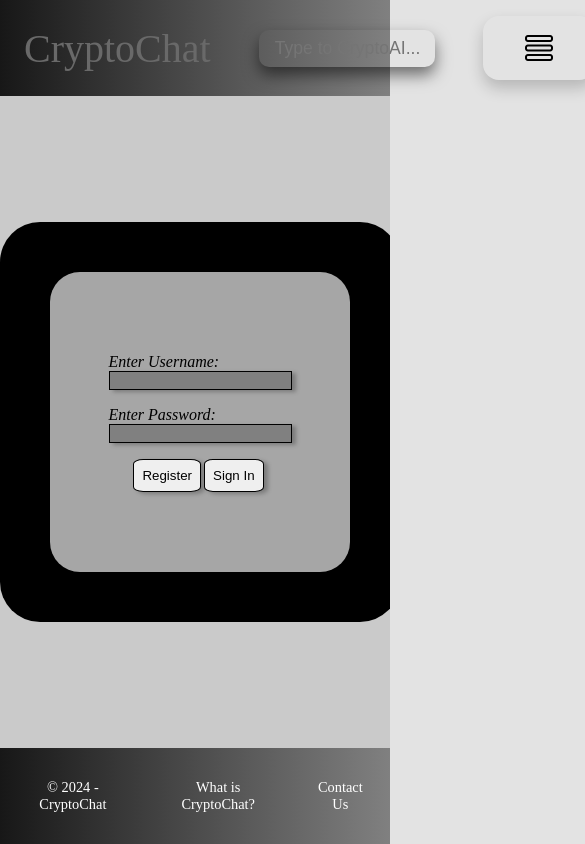
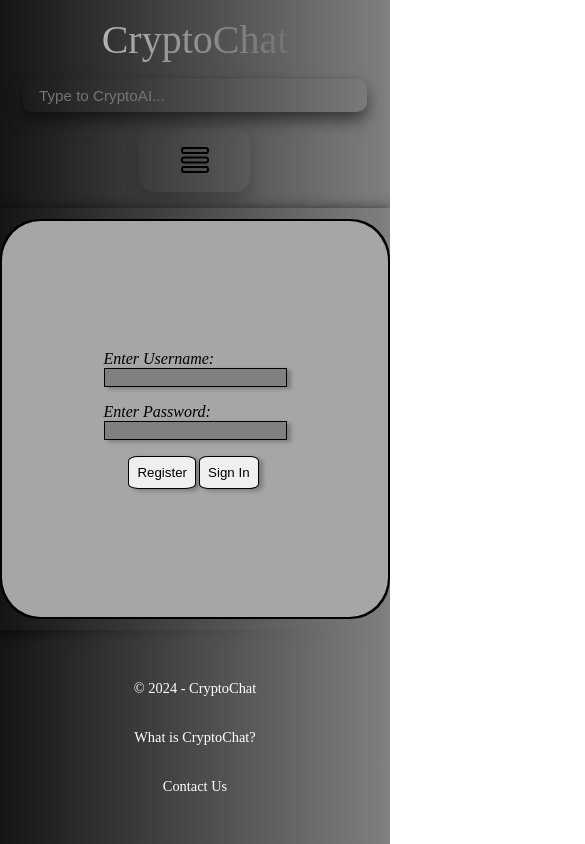
Before and after one commit to ukpabik/CryptoChat, a React (Vite) app in the folder cryptochat/client/: page /signin in a window 390 px wide. Shown: the top 844 px of the page, 585 px wide, since content can reach past the window. Built offline with nearby package versions, Linux system fonts and the light colour scheme.

Commit message:
Make display responsive to allow for mobile use

```diff
--- a/cryptochat/client/src/components/Navbar.jsx
+++ b/cryptochat/client/src/components/Navbar.jsx
@@ -156,7 +156,7 @@ function Navbar(){
   return(
 
     <header>
-
+      <div class = "header-container">
         <nav class = "flexbox header-div">
           <div class = "flex-item headerTitle"><a class = "header" href = "/">CryptoChat</a></div>
           <form onSubmit={(e) => e.preventDefault()} className="flex-item search-container">
@@ -185,7 +185,7 @@ function Navbar(){
           }
 
 
-        <div class = "flex-item">
+          <div class = "flex-item dropdown-container">
             <div class = "dropdown" ref = {dropdownRef}>
               <button class = "dropbutton" onClick = {toggleDropdown}>
                 <img class = "dropdown-icon" src = {dropdownIcon} alt = "dropdown-icon" />
@@ -202,7 +202,7 @@ function Navbar(){
             </div>
           </div>
         </nav>
-
+      </div>
     </header>
 
   )
--- a/cryptochat/client/src/components/SignInBody.jsx
+++ b/cryptochat/client/src/components/SignInBody.jsx
@@ -68,7 +68,7 @@ function SignInBody() {
   }
 
   return (
-    <body>
+    <div class = "login-container">
       <div className="login-flexbody">
         <div className="login-box">
 
@@ -93,7 +93,7 @@ function SignInBody() {
 
         </div>
       </div>
-    </body>
+    </div>
   )
 }
 
--- a/cryptochat/client/src/components/style.css
+++ b/cryptochat/client/src/components/style.css
@@ -2,20 +2,21 @@
 
 
 
-body{
+body {
   overflow-x: hidden;
-  background-color:#0000001c
-
+  display: flex;
+  flex-direction: column;
+  margin: 0;
+  width: 100vw;
 }
 
-
-.homepage-body{
+.homepage-body {
   display: flex;
-  flex: 10;
+  flex-direction: column;
   align-items: stretch;
-  background-color:black;
+  background-color: black;
   position: relative;
-
+  width: 100%;
 }
 
 .border {
@@ -23,13 +24,13 @@ body{
 }
 
 
-.flexbox{
-  display:flex;
-  height:6rem;
-  justify-content:space-between;
-  align-items:center;
-  flex-wrap:nowrap;
-
+.flexbox {
+  display: flex;
+  flex-direction: column;
+  justify-content: space-between;
+  align-items: center;
+  flex-wrap: nowrap;
+  width: 100%;
 }
 
 .flex-item{
@@ -43,16 +44,49 @@ body{
   display: flex;
   flex-grow: 1;
   text-align: center;
+  justify-content: center;
 }
 
-.header{
-  font-size:2.5rem;
-  color:dimgray;
+@keyframes gradient {
+  0% {
+    background-position: 0% 50%;
+  }
+  25%{
+    background-position: 100% 50%;
+  }
 
+  50% {
+    background-position: 150% 100%;
+  }
+  75%{
+    background-position: 200% 150%;
+  }
+  100% {
+    background-position: 250% 200%;
+  }
+}
+
+.header {
+  font-size: 2.5rem;
+
+  background: linear-gradient(to right, rgb(182, 177, 177), rgba(0, 0, 0, 0.842), rgb(182, 177, 177));
+  background-clip: text;
+  -webkit-background-clip: text;
+  color: transparent;
+  -webkit-text-fill-color: transparent;
+  background-size: 500% 500%;
+  transition-duration: 0.5s;
+}
+
+.header:hover {
+  transition-duration: 0.5s;
+  font-size: 3.5rem;
+  animation: gradient 10s linear infinite;
 }
 
 .header-div{
   position: relative;
+  width: 100%;
 }
 
 
@@ -67,7 +101,7 @@ body{
   min-width: 50vw;
   max-width: 50vw;
 
-  max-height: 40rem;
+  max-height: 25rem;
   word-wrap: break-word;
   overflow: auto;
   padding: 1.5rem;
@@ -104,14 +138,14 @@ body{
   background-color: rgba(0, 0, 0, 0.81);
 }
 
-.headerTitle{
-  transition-duration: 2.5s;
+/* .headerTitle{
+  transition-duration: 2s;
   transform: rotate(0deg);
 }
 .headerTitle:hover{
   transition-duration: 2s;
   transform: rotate(-360deg);
-}
+} */
 
 
 
@@ -123,19 +157,30 @@ body{
   color:dimgray;
 }
 
+.content-container{
+  display:flex;
+  flex-direction: column;
+  height: 100vh;
+  width: 100vw;
+}
 
 .chatarea{
-  display:flex;
-  flex-direction:column;
+  display: flex;
+  flex-direction: column;
   width: 50vw;
   height: 100%;
-  overflow:hidden;
-  background-image: linear-gradient(to right, rgb(0, 0, 0), rgb(59, 59, 59))
+  max-height: 100vh;
+  overflow: hidden;
+  background-image: linear-gradient(to right, rgb(0, 0, 0), rgb(59, 59, 59));
+  box-shadow: 3px -2px 12px 0px rgba(0, 0, 0, 0.651);
 
 }
+
+
+
 .outputbox{
   height: 100%;
-  max-height: 42rem;
+  max-height: 100vh;
   overflow-y: auto;
   overflow-x: hidden;
   background-color:rgba(46, 46, 46, 0.637);
@@ -262,6 +307,7 @@ textarea::-webkit-scrollbar-thumb{
   opacity: 0;
   transition: opacity 0.4s ease, transform 0.4s ease;
   pointer-events: none;
+  font-size: 1rem;
 
 }
 .dropdown-content.open {
@@ -283,7 +329,7 @@ textarea::-webkit-scrollbar-thumb{
   transition-duration: 0.3s;
   color: gray;
   font-weight:bold;
-  font-size: 1rem;
+  font-size: 1.05rem;
 }
 
 
@@ -350,6 +396,16 @@ textarea::-webkit-scrollbar-thumb{
   border-radius: 10%;
   margin: auto;
   width: 25rem;
+  max-width: 25rem;
+
+}
+.login-container {
+  display: flex;
+  justify-content: center;
+  align-items: center;
+  height: 50vh;
+  box-shadow: 0px -4px 12px 1px rgba(0, 0, 0, 0.123), /* Top shadow */
+              0px 4px 12px 1px rgba(0, 0, 0, 0.651);   /* Bottom shadow */
 }
 
 .login-box{
@@ -357,10 +413,9 @@ textarea::-webkit-scrollbar-thumb{
   align-items:center;
   justify-content: center;
   background-color:rgba(255, 255, 255, 0.651);
-  width: 75%;
-  height: 75%;
+  width: 99%;
+  height: 99%;
   border-radius: 10%;
-  max-width: 25rem;
   position:relative;
 }
 .login-form{
@@ -418,15 +473,6 @@ a{
 
 
 
-#dropdown-search{
-  display:none;
-  color:rgba(0, 0, 0, 0.753);
-  border:none;
-  padding: 0.5rem;
-  max-width: 6rem;
-
-}
-
 .search-bar{
   border-radius: 10px;
   border: none;
@@ -435,8 +481,8 @@ a{
   min-width: 9rem;
   width: 65%;
   padding: 0.5rem 1rem;
-  color:white;
-  font-size: 1.1rem;
+  color:rgba(255, 255, 255, 0.596);
+  font-size: 0.95rem;
 }
 
 input:focus{
@@ -451,9 +497,10 @@ input:focus{
 }
 
 
-footer, header{
+footer, header, .login-container{
   background-image: linear-gradient(to right, rgba(0, 0, 0, 0.897), gray)
 }
+
 
 
 
@@ -484,19 +531,19 @@ footer, header{
   bottom: 0;
 }
 
+
+
 .crypto-list-container {
   position: relative;
   display: flex;
   flex-direction: column;
-  max-width: 50vw;
-  width: 50vw;
   overflow: auto;
   background-color: rgba(46, 46, 46, 0.637);
   border: 1px solid rgba(0, 0, 0, 0.329);
-  max-height: 48rem;
-  margin-top: 2rem;
+  max-height: 100vh;
   box-shadow: 3px 0px 12px 4px rgba(0, 0, 0, 0.651);
   color: white;
+  max-width: 100vw;
 }
 
 .crypto-list-container::-webkit-scrollbar {
@@ -508,12 +555,25 @@ footer, header{
   box-shadow: 3px 0px 12px 4px rgba(128, 128, 128, 0.274);
   background-color: rgba(0, 0, 0, 0.81);
 }
+
+
+.crypto-list-container::-webkit-scrollbar-corner {
+  background-color: rgba(46, 46, 46, 0.637);
+  opacity: 1%;
+
+}
+
+.crypto-list-container::-webkit-scrollbar-track {
+  background-color: transparent;
+}
 .cryptoListElement{
   display: flex;
   background-color: transparent;
   height: 4rem;
   margin-bottom: 10px;
   align-items: center;
+  width: 100%;
+  justify-content: space-between;
 
 }
 
@@ -524,18 +584,33 @@ footer, header{
 
 .cryptoLabel {
   display: flex;
-  position: absolute;
+  position: sticky;
   top: 0;
-  left: 49.999%;
   height: 2rem;
-  width: 50vw;
-  background-color: rgba(46, 46, 46, 0.637);
+  background-color: rgba(46, 46, 46, 0.938);
   color: rgb(196, 196, 196);
   z-index: 10;
   box-shadow: 3px 0px 12px 4px rgba(0, 0, 0, 0.651);
   align-items:center;
+  margin: 0;
 
 }
+
+.scrollable-content {
+  display: flex;
+  flex-direction: column;
+  min-width: 500px;
+}
+
+.homepage-body, .chatarea, .crypto-list-container {
+  width: 100%;
+  max-width: 100vw;
+  box-sizing: border-box;
+
+}
+
+
+
 
 .cryptoLabelRank{
   position: absolute;
@@ -558,6 +633,7 @@ footer, header{
 
 .cryptoIcon{
   height: 2rem;
+  width: 2rem;
   position: absolute;
   margin-left: 3rem;
   margin-top: 1rem;
@@ -617,3 +693,120 @@ footer, header{
 ul{
   list-style-type: none;
 }
+
+
+.chatarea, .crypto-list-container {
+  width: 100vw;
+  max-width: 100%;
+  margin-left: 0;
+
+}
+
+.footer-div{
+  display: flex;
+  justify-content: center;
+  height: 100%;
+}
+
+
+@media (max-width: 719px) {
+  .homepage-body {
+    flex-direction: column;
+  }
+
+  .chatarea, .crypto-list-container {
+    width: 100vw;
+    max-width: 100%;
+    margin-left: 0;
+    height: 50%;
+  }
+
+  .cryptoLabel {
+    left: 0;
+    width: 100%;
+  }
+
+  .flexbox {
+    flex-direction: column;
+  }
+
+  .inputbox{
+    max-height: 5rem;
+  }
+  .inputbox-text{
+    margin-bottom: 1rem;
+  }
+
+  .search-container{
+    width: 100%;
+    padding: 0;
+
+  }
+  .search-bar{
+    width: 80%;
+  }
+}
+
+@media (min-width: 720px){
+
+  .homepage-body{
+    flex-direction: row;
+  }
+  .content-container{
+    flex-direction: row;
+  }
+  .flexbox{
+    flex-direction: row;
+    justify-content: space-between;
+    align-items: center;
+  }
+  .header {
+    font-size: 3rem;
+    transition-duration: 0.3s;
+
+  }
+
+  .header:hover {
+    font-size: 3.4rem;
+  }
+  .search-bar{
+    font-size: 1.1rem;
+  }
+
+  .inputbox {
+    max-height: 6rem;
+  }
+  .content-container{
+    height: 80vh;
+  }
+  .login-container {
+    height:80vh;
+  }
+}
+
+@media (min-width: 1200px) {
+
+
+
+  .flexbox {
+    justify-content: space-around;
+  }
+}
+
+
+
+
+
+
+
+
+
+
+
+.homepage-body,
+.chatarea,
+.crypto-list-container,
+.content-container {
+  width: 100%;
+  max-width: 100vw;
+}
--- a/cryptochat/client/src/index.css
+++ b/cryptochat/client/src/index.css
@@ -1,27 +1,50 @@
-body{
-  overflow: auto;
-  overflow-x: hidden;
+#root{
+  height: 100vh;
+  width: 100vw;
+  display:flex;
+  flex-direction: column;
+  background-color:rgba(0, 0, 0, 0.123);
+}
+
+#root footer{
+  margin-top: auto;
+  height: 50%;
+
+}
+
+html, body, #root {
+  height: 100%;
+  width: 100%;
+  margin: 0;
+  padding: 0;
   display: flex;
   flex-direction: column;
-  margin: 0;
 }
 
-html, body {
-  height: 100%;
-  margin: 0;
+
+*::-webkit-scrollbar {
+  background-color: rgba(46, 46, 46, 0.637);
 }
 
-#root {
-  display: flex;
-  flex-direction: column;
-  flex: 1;
+*::-webkit-scrollbar-thumb {
+  border-radius: 100px;
+  box-shadow: 3px 0px 12px 4px rgba(80, 80, 80, 0.137);
+  background-color: rgba(0, 0, 0, 0.87);
 }
 
-main {
-  flex: 1;
+
+*::-webkit-scrollbar-corner {
+  background-color: rgba(46, 46, 46, 0.829);
+  opacity: 1%;
+
 }
 
-footer {
-  text-align: center;
+*::-webkit-scrollbar-track {
+  background-color: rgba(7, 7, 7, 0.637);
+}
 
+@media (min-width: 720px){
+  #root footer{
+    max-height: 9rem;
+  }
 }
```
Also changed, not shown: cryptochat/client/src/components/HomepageBody.jsx (+17 -18 lines), 2 other files (tests, documents, lock files or other folders). Lines whose indentation alone changed are shown as unchanged.
